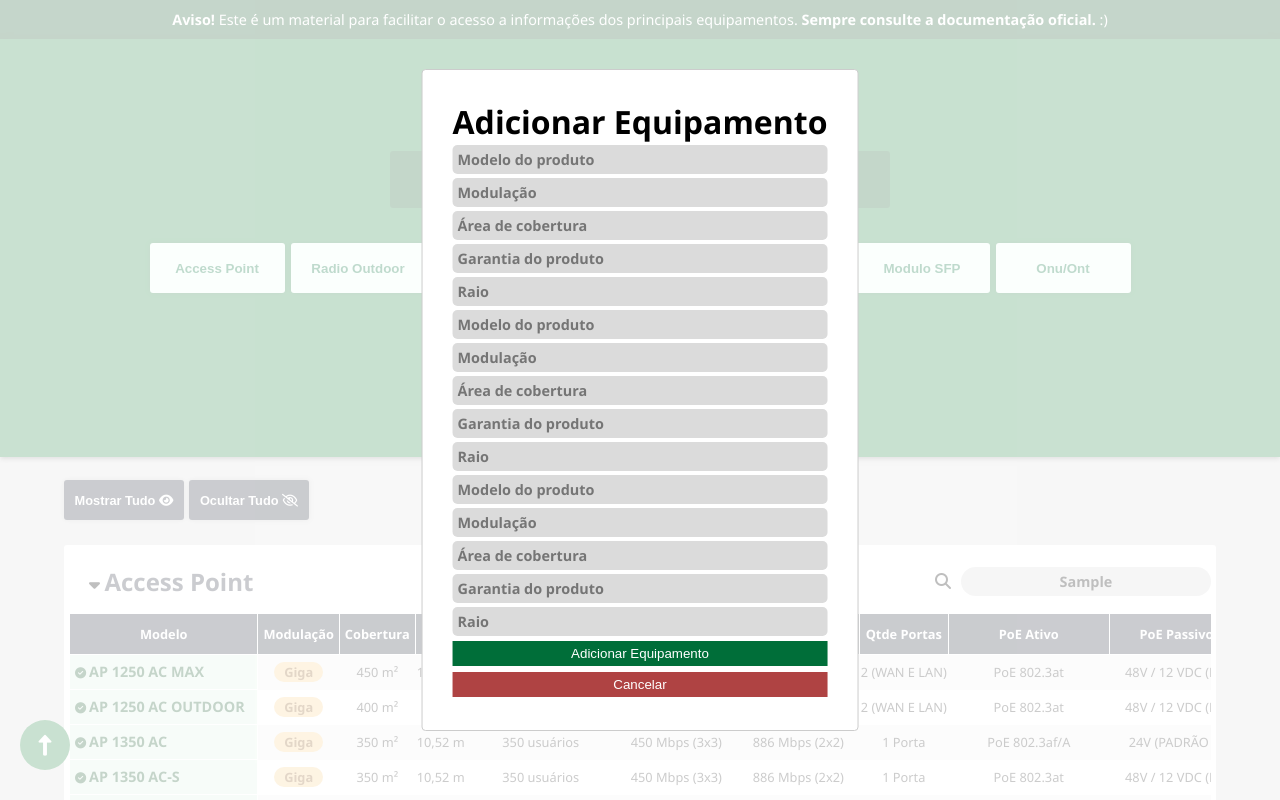
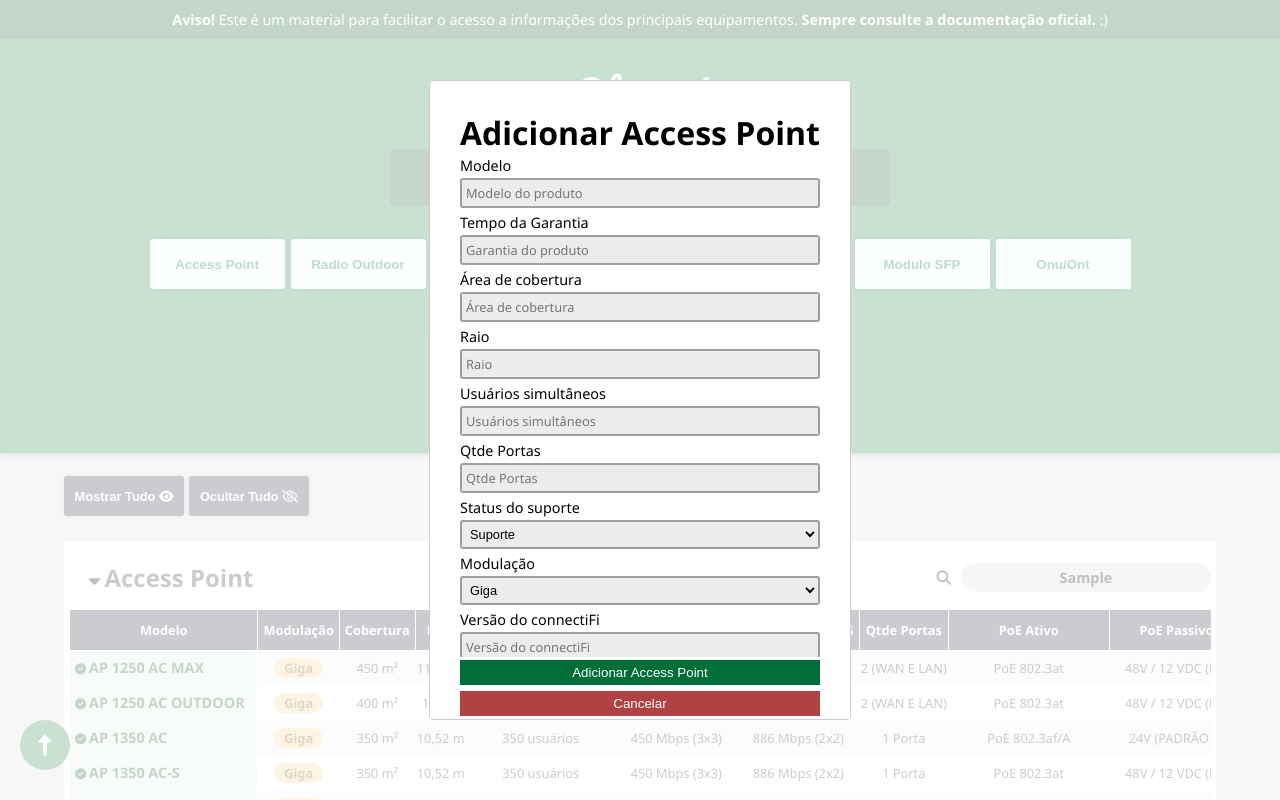
Before and after one commit to felipegcoutinho/olimpo, a React (Vite) app: page / in a window 1280 px wide. Both pictures are taken after typing "Sample" into the empty fields and a click on the button "Adicionar Access Point". Shown: the top 800 px of the page. Built offline with nearby package versions, Linux system fonts and the light colour scheme; data requests are answered from the project's data file.

Commit message:
update crud AP

```diff
--- a/src/App.module.css
+++ b/src/App.module.css
@@ -31,7 +31,6 @@ a {
 
 input {
   font-family: segoe UI, sans-serif, arial, Helvetica;
-  font-weight: bold;
 }
 
 .container {
@@ -254,14 +253,27 @@ input {
   width: 250px;
 }
 
-input {
-  background-color: #dbdbdb;
-  border: none;
-  border-radius: 5px;
+label {
   font-size: 0.9rem;
-  font-weight: bold;
-  padding: 5px;
-  margin: 2px 0;
+  padding-top: 2px;
+}
+
+.btnModalActions {
+  position: sticky;
+  bottom: 0;
+  display: flex;
+  flex-direction: column;
+  background-color: white;
+}
+
+.formContainer input,
+select {
+  background-color: #ececec;
+  border: 2px solid #9f9f9f;
+  border-radius: 3px;
+  font-size: 0.8rem;
+  padding: 4px;
+  margin: 3px 0;
 }
 
 .btn_addUpd,
--- a/src/Components/AP_Modal.jsx
+++ b/src/Components/AP_Modal.jsx
@@ -5,14 +5,14 @@ import Modal from "react-modal";
 import style from "/src/App.module.css";
 
 function AP_Modal() {
-  const {setModelo, addProduct, updateProduct, updatedProduct, setUpdatedProduct, customStyles, modalIsOpen, closeModal} =
-    useContext(APContext);
+  const {addProduto, updateProduct, updatedProduct, setUpdatedProduct, customStyles, modalIsOpen, closeModal} = useContext(APContext);
 
   return (
     <Modal isOpen={modalIsOpen} onRequestClose={closeModal} style={customStyles} contentLabel="Example Modal">
-      <h1>{updatedProduct.id ? "Atualizar Equipamento" : "Adicionar Equipamento"}</h1>
-      <form onSubmit={updatedProduct.id ? updateProduct : addProduct}>
+      {updatedProduct.id ? <h1>Atualizar Access Point</h1> : <h1>Adicionar Access Point</h1>}
+      <form onSubmit={updatedProduct.id ? updateProduct : addProduto}>
         <div className={style.formContainer}>
+          <label>Modelo</label>
           <input
             type="text"
             placeholder="Modelo do produto"
@@ -20,101 +20,197 @@ function AP_Modal() {
             onChange={(e) => setUpdatedProduct({...updatedProduct, modelo: e.target.value})}
           />
 
-          <input
-            type="text"
-            placeholder="Modulação"
-            value={updatedProduct.modulação || ""}
-            onChange={(e) => setUpdatedProduct({...updatedProduct, modulação: e.target.value}) || setModulação(e.target.value)}
-          />
-
-          <input
-            type="text"
-            placeholder="Área de cobertura"
-            value={updatedProduct.cobertura || ""}
-            onChange={(e) => setUpdatedProduct({...updatedProduct, cobertura: e.target.value}) || setCobertura(e.target.value)}
-          />
+          <label>Tempo da Garantia</label>
           <input
             type="text"
             placeholder="Garantia do produto"
             value={updatedProduct.garantia || ""}
-            onChange={(e) => setUpdatedProduct({...updatedProduct, garantia: e.target.value}) || setGarantia(e.target.value)}
+            onChange={(e) => setUpdatedProduct({...updatedProduct, garantia: e.target.value})}
           />
+
+          <label>Área de cobertura</label>
+          <input
+            type="text"
+            placeholder="Área de cobertura"
+            value={updatedProduct.cobertura}
+            onChange={(e) => setUpdatedProduct({...updatedProduct, cobertura: e.target.value})}
+          />
+
+          <label>Raio</label>
           <input
             type="text"
             placeholder="Raio"
-            value={updatedProduct.raio || ""}
-            onChange={(e) => setUpdatedProduct({...updatedProduct, raio: e.target.value}) || setRaio(e.target.value)}
+            value={updatedProduct.raio}
+            onChange={(e) => setUpdatedProduct({...updatedProduct, raio: e.target.value})}
           />
+
+          <label>Usuários simultâneos</label>
           <input
             type="text"
-            placeholder="Modelo do produto"
-            value={updatedProduct.modelo || ""}
-            onChange={(e) => setUpdatedProduct({...updatedProduct, modelo: e.target.value}) || setModelo(e.target.value)}
+            placeholder="Usuários simultâneos"
+            value={updatedProduct.usuarioMax}
+            onChange={(e) => setUpdatedProduct({...updatedProduct, usuarioMax: e.target.value})}
           />
 
+          <label>Qtde Portas</label>
           <input
             type="text"
-            placeholder="Modulação"
-            value={updatedProduct.modulação || ""}
-            onChange={(e) => setUpdatedProduct({...updatedProduct, modulação: e.target.value}) || setModulação(e.target.value)}
+            placeholder="Qtde Portas"
+            value={updatedProduct.qtdePortas}
+            onChange={(e) => setUpdatedProduct({...updatedProduct, qtdePortas: e.target.value})}
           />
 
+          <label>Status do suporte</label>
+          <select
+            type="text"
+            placeholder="Status do suporte"
+            value={updatedProduct.status}
+            onChange={(e) => setUpdatedProduct({...updatedProduct, status: e.target.value})}>
+            <option value="Suporte">Suporte</option>
+            <option value="Phaseout">Phaseout</option>
+          </select>
+
+          <label>Modulação</label>
+          <select
+            type="text"
+            placeholder="Modulação"
+            value={updatedProduct.modulação}
+            onChange={(e) => setUpdatedProduct({...updatedProduct, modulação: e.target.value})}>
+            <option value="Giga">Giga</option>
+            <option value="Fast">Fast</option>
+          </select>
+
+          <label>Versão do connectiFi</label>
           <input
             type="text"
-            placeholder="Área de cobertura"
-            value={updatedProduct.cobertura || ""}
-            onChange={(e) => setUpdatedProduct({...updatedProduct, cobertura: e.target.value}) || setCobertura(e.target.value)}
+            placeholder="Versão do connectiFi"
+            value={updatedProduct.connectiVersion}
+            onChange={(e) => setUpdatedProduct({...updatedProduct, connectiVersion: e.target.value})}
           />
+
+          <label>Datarate Máx. 2G</label>
           <input
             type="text"
-            placeholder="Garantia do produto"
-            value={updatedProduct.garantia || ""}
-            onChange={(e) => setUpdatedProduct({...updatedProduct, garantia: e.target.value}) || setGarantia(e.target.value)}
+            placeholder="Datarate Máx. 2G"
+            value={updatedProduct.throughputWireless24}
+            onChange={(e) => setUpdatedProduct({...updatedProduct, throughputWireless24: e.target.value})}
           />
+
+          <label>Datarate Máx. 5G</label>
           <input
             type="text"
-            placeholder="Raio"
-            value={updatedProduct.raio || ""}
-            onChange={(e) => setUpdatedProduct({...updatedProduct, raio: e.target.value}) || setRaio(e.target.value)}
+            placeholder="Datarate Máx. 5G"
+            value={updatedProduct.throughputWireless50}
+            onChange={(e) => setUpdatedProduct({...updatedProduct, throughputWireless50: e.target.value})}
           />
+
+          <label>Ganho de Antena</label>
           <input
             type="text"
-            placeholder="Modelo do produto"
-            value={updatedProduct.modelo || ""}
-            onChange={(e) => setUpdatedProduct({...updatedProduct, modelo: e.target.value}) || setModelo(e.target.value)}
+            placeholder="Ganho de Antena"
+            value={updatedProduct.ganho}
+            onChange={(e) => setUpdatedProduct({...updatedProduct, ganho: e.target.value})}
           />
 
+          <label>Potência de TX 2G</label>
           <input
             type="text"
-            placeholder="Modulação"
-            value={updatedProduct.modulação || ""}
-            onChange={(e) => setUpdatedProduct({...updatedProduct, modulação: e.target.value}) || setModulação(e.target.value)}
+            placeholder="Potência de TX 2G"
+            value={updatedProduct.potencia2G}
+            onChange={(e) => setUpdatedProduct({...updatedProduct, potencia2G: e.target.value})}
           />
 
+          <label>Potência de TX 5G </label>
           <input
             type="text"
-            placeholder="Área de cobertura"
-            value={updatedProduct.cobertura || ""}
-            onChange={(e) => setUpdatedProduct({...updatedProduct, cobertura: e.target.value}) || setCobertura(e.target.value)}
+            placeholder="Potência de TX 5G"
+            value={updatedProduct.potencia5G}
+            onChange={(e) => setUpdatedProduct({...updatedProduct, potencia5G: e.target.value})}
           />
+
+          <label>Tensão</label>
           <input
             type="text"
-            placeholder="Garantia do produto"
-            value={updatedProduct.garantia || ""}
-            onChange={(e) => setUpdatedProduct({...updatedProduct, garantia: e.target.value}) || setGarantia(e.target.value)}
+            placeholder="Tensão"
+            value={updatedProduct.tensao}
+            onChange={(e) => setUpdatedProduct({...updatedProduct, tensao: e.target.value})}
           />
+
+          <label>PoE</label>
           <input
             type="text"
-            placeholder="Raio"
-            value={updatedProduct.raio || ""}
-            onChange={(e) => setUpdatedProduct({...updatedProduct, raio: e.target.value}) || setRaio(e.target.value)}
+            placeholder="PoE"
+            value={updatedProduct.poe}
+            onChange={(e) => setUpdatedProduct({...updatedProduct, poe: e.target.value})}
           />
-          <button className={style.btn_addUpd} type="submit">
-            {updatedProduct.id ? "Atualizar Equipamento" : "Adicionar Equipamento"}
-          </button>
-          <button className={style.btn_addUpdCancel} onClick={closeModal}>
-            Cancelar
-          </button>
+
+          <label>Comprimento do Cabo</label>
+          <input
+            type="text"
+            placeholder="Comprimento do Cabo"
+            value={updatedProduct.distancia}
+            onChange={(e) => setUpdatedProduct({...updatedProduct, distancia: e.target.value})}
+          />
+
+          <label>Possui Handover</label>
+          <select
+            type="text"
+            placeholder="Possui Handover"
+            value={updatedProduct.handover}
+            onChange={(e) => setUpdatedProduct({...updatedProduct, handover: e.target.value})}>
+            <option value="Sim">Sim</option>
+            <option value="x">Não</option>
+          </select>
+
+          <label>Possui WiseFi</label>
+          <select
+            type="text"
+            placeholder="Possui WiseFi"
+            value={updatedProduct.wisefi}
+            onChange={(e) => setUpdatedProduct({...updatedProduct, wisefi: e.target.value})}>
+            <option value="Sim">Sim</option>
+            <option value="x">Não</option>
+          </select>
+
+          <label>Link da Página</label>
+          <input
+            type="text"
+            placeholder="Link da Página"
+            value={updatedProduct.pagina}
+            onChange={(e) => setUpdatedProduct({...updatedProduct, pagina: e.target.value})}
+          />
+
+          <label>Link do Datasheet</label>
+          <input
+            type="text"
+            placeholder="Link do Datasheet"
+            value={updatedProduct.datasheet}
+            onChange={(e) => setUpdatedProduct({...updatedProduct, datasheet: e.target.value})}
+          />
+
+          <label>Link do Guia</label>
+          <input
+            type="text"
+            placeholder="Link do Guia"
+            value={updatedProduct.guia}
+            onChange={(e) => setUpdatedProduct({...updatedProduct, guia: e.target.value})}
+          />
+
+          <label>Link do Manual</label>
+          <input
+            type="text"
+            placeholder="Link do Manual"
+            value={updatedProduct.manual}
+            onChange={(e) => setUpdatedProduct({...updatedProduct, manual: e.target.value})}
+          />
+          <div className={style.btnModalActions}>
+            <button type="submit" className={style.btn_addUpd}>
+              {updatedProduct.id ? "Atualizar Access Point" : "Adicionar Access Point"}
+            </button>
+            <button className={style.btn_addUpdCancel} onClick={closeModal}>
+              Cancelar
+            </button>
+          </div>
         </div>
       </form>
     </Modal>
--- a/src/Components/Ap.jsx
+++ b/src/Components/Ap.jsx
@@ -9,7 +9,6 @@ import {createContext} from "react";
 export const APContext = createContext();
 
 export default function Ap() {
-  const [linha, setLinha] = useState("");
   const [modelo, setModelo] = useState("");
   const [garantia, setGarantia] = useState("");
   const [cobertura, setCobertura] = useState("");
@@ -51,10 +50,11 @@ export default function Ap() {
       top: "50%",
       left: "50%",
       right: "auto",
-      padding: "30px",
+      padding: "30px 30px 0 30px",
       bottom: "auto",
       marginRight: "-50%",
       transform: "translate(-50%, -50%)",
+      height: "80%",
     },
   };
 
@@ -79,7 +79,7 @@ export default function Ap() {
   };
 
   /* Adicionar Produto */
-  const addProduct = async (e) => {
+  const addProduto = async (e) => {
     e.preventDefault();
     await fetch("http://localhost:3000/aps", {
       method: "POST",
@@ -132,7 +132,6 @@ export default function Ap() {
         </button>
         <APContext.Provider
           value={{
-            setModelo,
             updateProduct,
             updatedProduct,
             setUpdatedProduct,
@@ -141,7 +140,7 @@ export default function Ap() {
             setIsOpen,
             openModal,
             closeModal,
-            addProduct,
+            addProduto,
           }}>
           <AP_Modal />
         </APContext.Provider>
```
